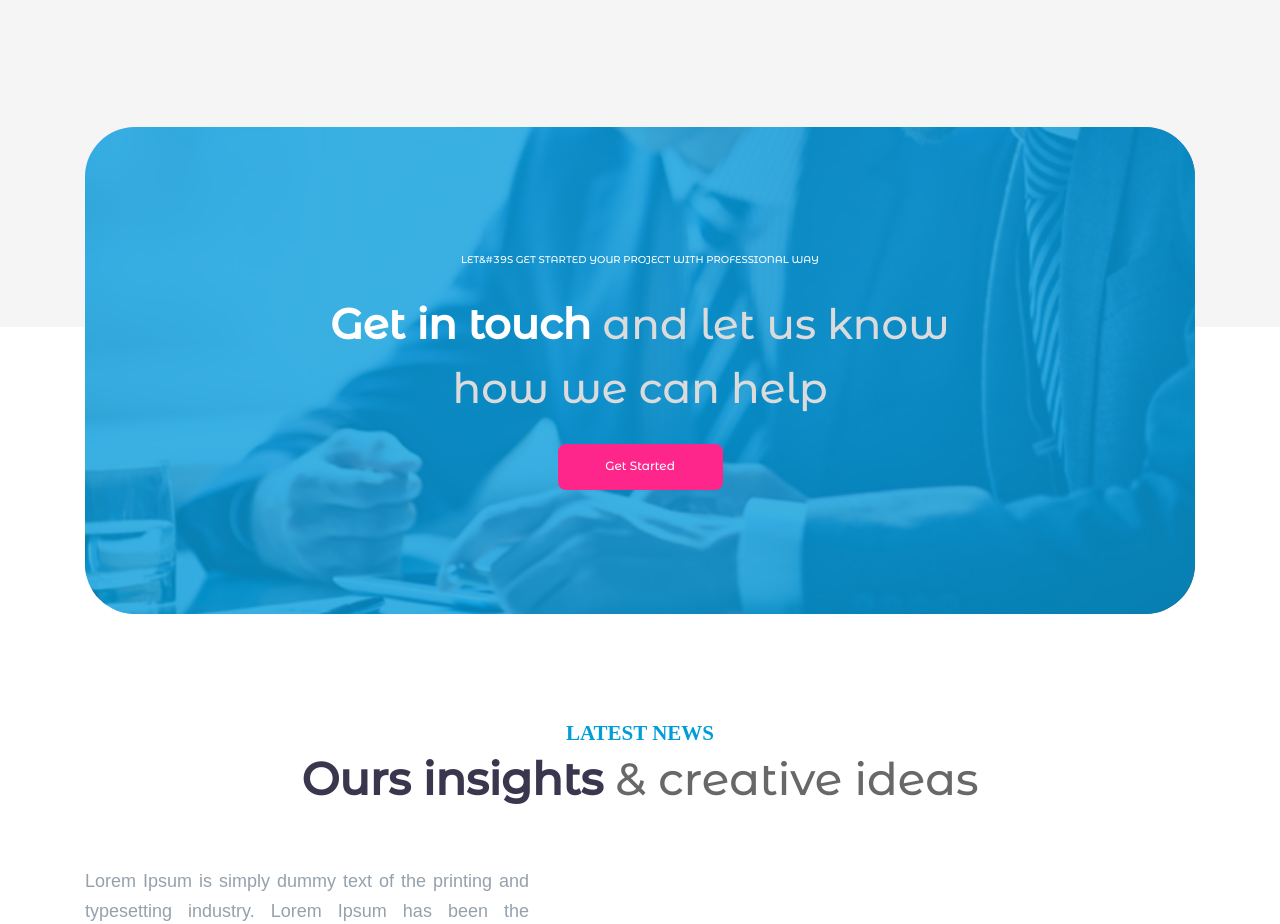
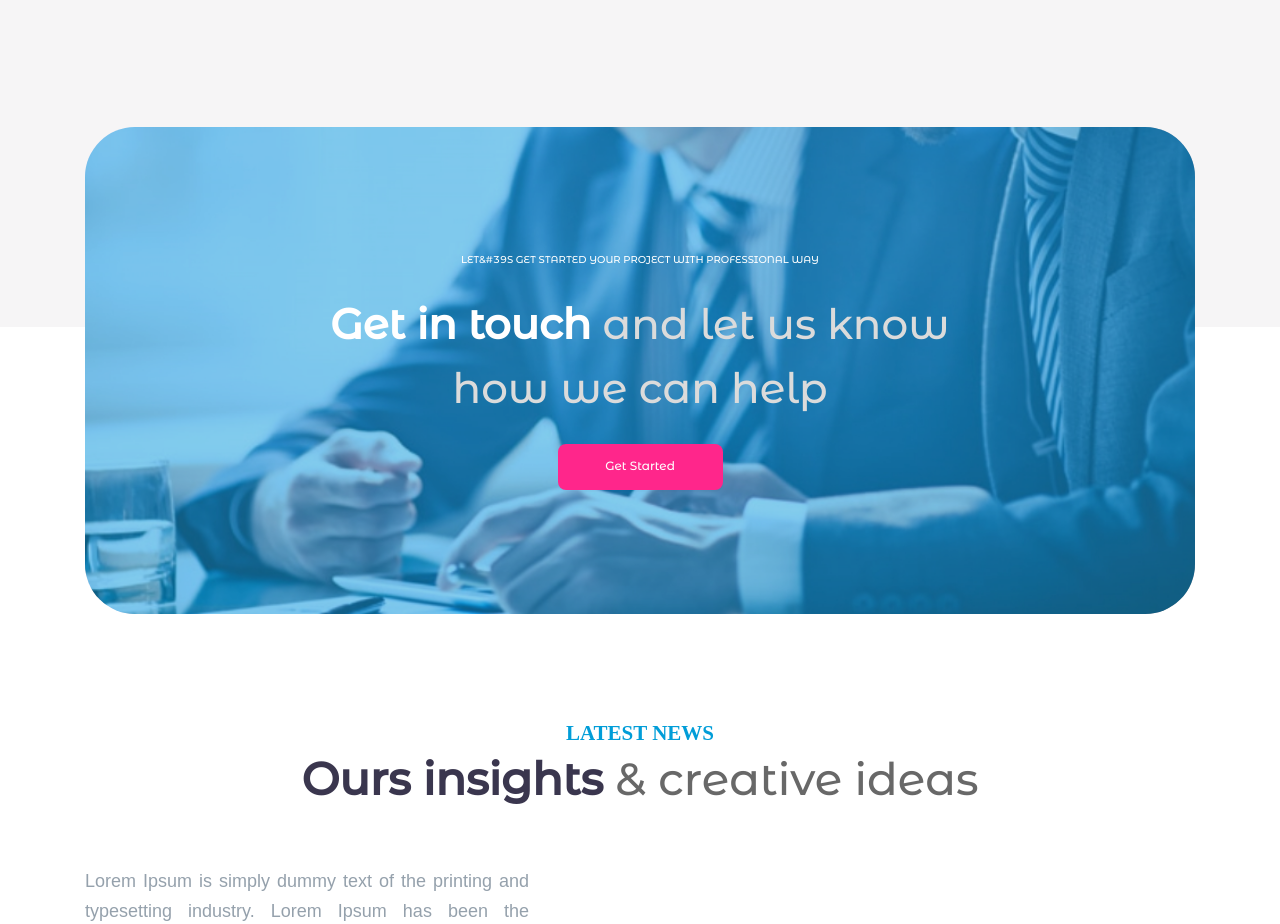
Before and after one commit to anhdo9797/teamwork, a React (Create React App) app: page / in a window 1280 px wide. Shown: the part 4320-5244 px from the top of the page. Built offline with nearby package versions, Linux system fonts and the light colour scheme; a web font is replaced by a local one.

Commit message:
Edit mask-cover => DONE

```diff
--- a/src/components/News/style.scss
+++ b/src/components/News/style.scss
@@ -35,7 +35,7 @@ $font-content: 'Montserrat Alternates', sans-serif;
                 left: 0;
                 right: 0;
                 background-color: #019dd8;
-                opacity: 0.75;
+                opacity: 0.45;
                 border-radius: 50px;
             }
             .txt-quote {
```
